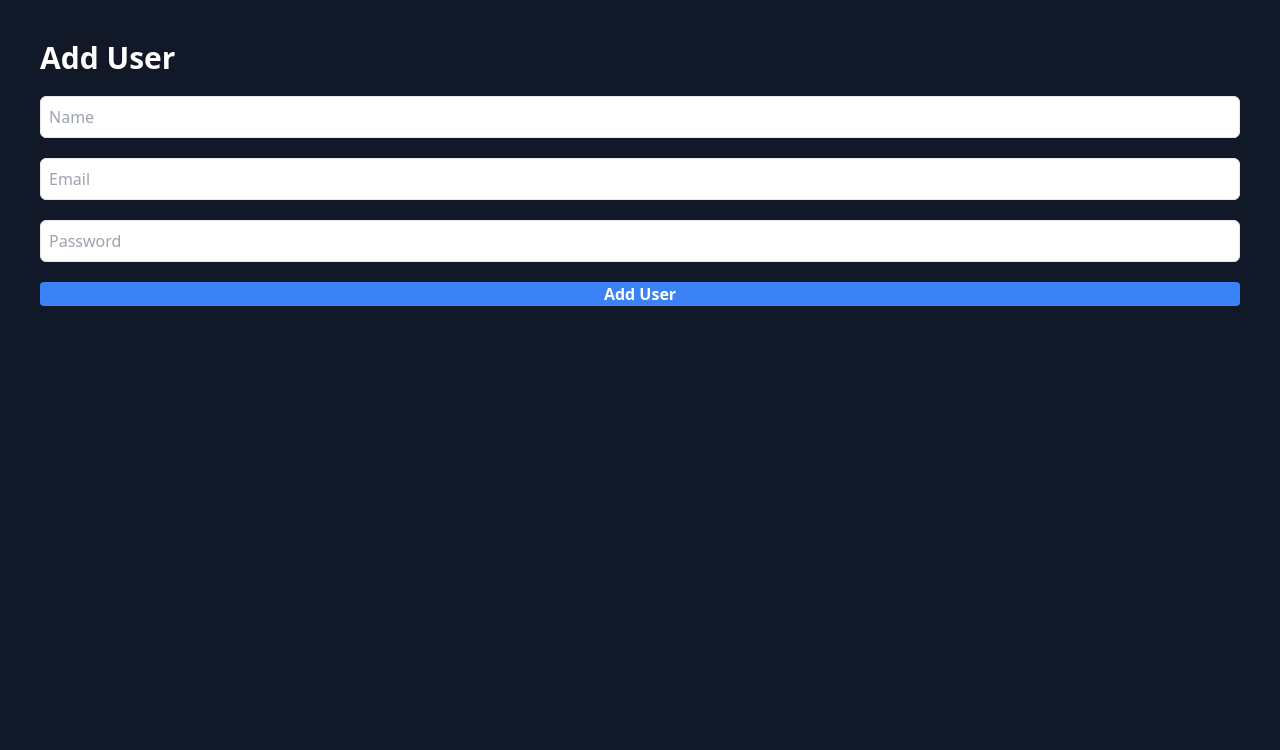
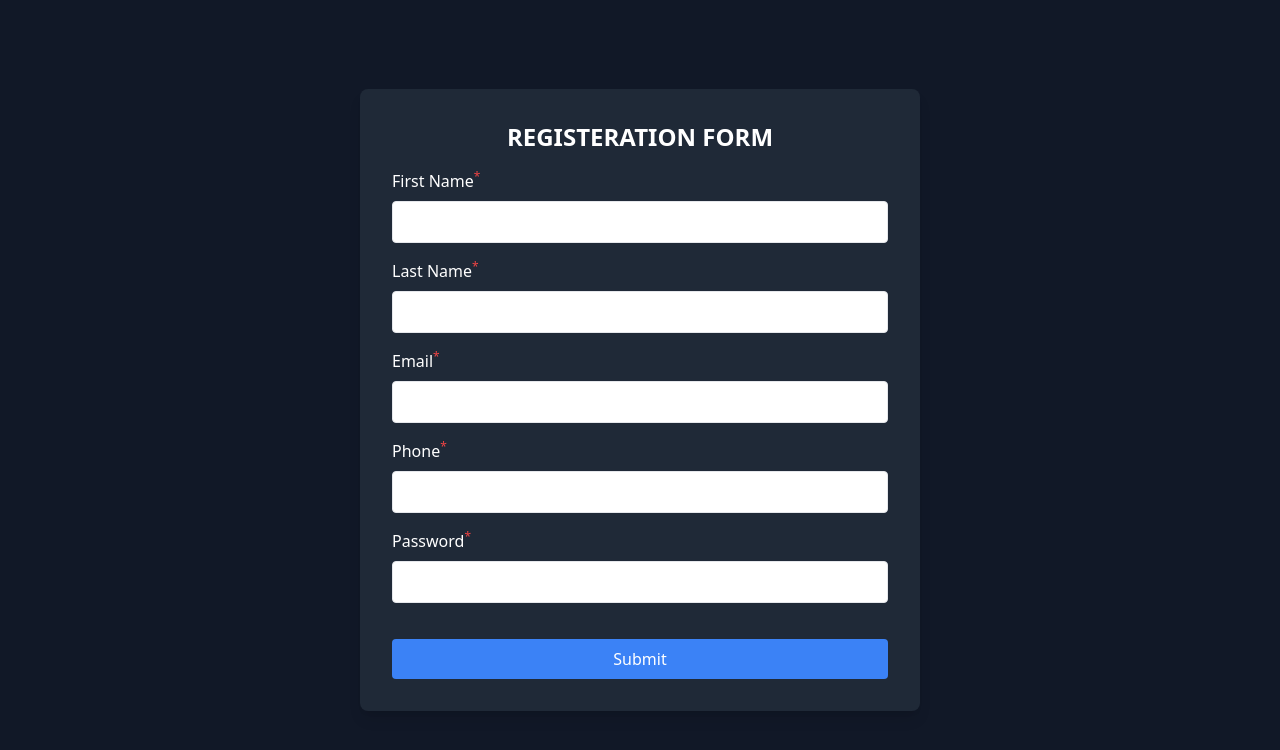
Before and after one commit to Krishnamodi03/user_crud-frontend, a React (Vite) app: page /add-user in a window 1280 px wide. Shown: the top 750 px of the page. Built offline with nearby package versions, Linux system fonts and the light colour scheme.

Commit message:
added validationSchema.js file and AddUser.jsx updated

```diff
--- a/src/components/AddUser.jsx
+++ b/src/components/AddUser.jsx
@@ -1,18 +1,68 @@
 import React from 'react'
+import { useForm } from 'react-hook-form'
+import { zodResolver } from "@hookform/resolvers/zod"
+import { schema } from "../validationSchema"
+const AddUser = () => {
+    const { register, handleSubmit, formState: { errors } } = useForm({
+        resolver: zodResolver(schema),
+    })
 
-const AddUser = () => {
+    const onSubmit = (data) => {
+        console.log("Form data : ", data)
+    }
     return (
-        <div className='bg-gray-900 min-h-screen text-white p-10'>
-            <h1 className='text-3xl font-bold mb-5'>Add User</h1>
-            <form className='flex flex-col gap-5'>
-                <input type="text" placeholder='Name' className='p-2 border border-gray-
-                500 rounded-md' />
-                <input type="email" placeholder='Email' className='p-2 border border-gray-
-                500 rounded-md' />
-                <input type="password" placeholder='Password' className='p-2 border border-gray-
-                500 rounded-md' />
-                <button className='bg-blue-500 hover:bg-blue-700 text-white font-bold py-
-                2 px-4 rounded'>Add User</button>
+        <div className='flex flex-col justify-center items-center h-screen bg-gray-900'>
+            <form onSubmit={handleSubmit(onSubmit)} className='bg-gray-800 p-8 rounded-lg shadow-lg w-[35rem] text-white space-y-4'>
+                <h1 className='text-2xl font-bold text-white text-center uppercase'>Registeration Form</h1>
+                <div>
+                    <label htmlFor="firstName" className='block mb-2'>First Name<sup className="text-red-500">*</sup></label>
+                    <input type="text"
+                        id='firstName'
+                        {...register('firstName')}
+                        className='border rounded p-2 w-full text-gray-800' />
+                    {errors.firstName && <p className='text-red-500'>{errors.firstName.message}</p>}
+                </div>
+
+                <div>
+                    <label htmlFor="lastName" className='block mb-2'>Last Name<sup className="text-red-500">*</sup></label>
+                    <input type="text"
+                        id='lastName'
+                        {...register('lastName')}
+                        className='border rounded p-2 w-full text-gray-800' />
+                    {errors.firstName && <p className='text-red-500'>{errors.lastName.message}</p>}
+                </div>
+                <div>
+                    <label htmlFor="email" className='block mb-2'>Email<sup className="text-red-500">*</sup></label>
+                    <input type="email"
+                        id='email'
+                        {...register('email')}
+                        className='border rounded p-2 w-full text-gray-800' />
+                    {errors.email && <p className='text-red-500'>{errors.email.message}</p>}
+                </div>
+
+                <div>
+                    <label htmlFor="phone" className="block mb-2">Phone<sup className="text-red-500">*</sup></label>
+                    <input
+                        id="phone"
+                        type="text"
+                        {...register('phone')}
+                        className="border rounded p-2 w-full text-gray-800"
+                    />
+                    {errors.phone && <p className="text-red-500">{errors.phone.message}</p>}
+                </div>
+
+                <div>
+                    <label htmlFor="password" className="block mb-2">Password<sup className="text-red-500">*</sup></label>
+                    <input
+                        id="password"
+                        type="password"
+                        {...register('password')}
+                        className="border rounded p-2 w-full text-gray-800 mb-5"
+                    />
+                    {errors.password && <p className="text-red-500">{errors.password.message}</p>}
+                </div>
+
+                <button type='submit' className='bg-blue-500 text-white p-2 rounded w-full hover:bg-blue-800' onClick={() => { onSubmit }}>Submit</button>
             </form>
         </div>
     )
--- /dev/null
+++ b/src/validationSchema.js
@@ -0,0 +1,8 @@
+import {z} from 'zod'
+export const schema = z.object({
+    firstName: z.string().min(1,"firstName is required"),
+    lastName: z.string().min(1,"lastName is required"),
+    email: z.string().email("Invalid email address"),
+    phone : z.string().min(10,"Phone number must be at least 10 digits long"),
+    password: z.string().min(8,"Password must be at least 8 characters long"),
+})
```
